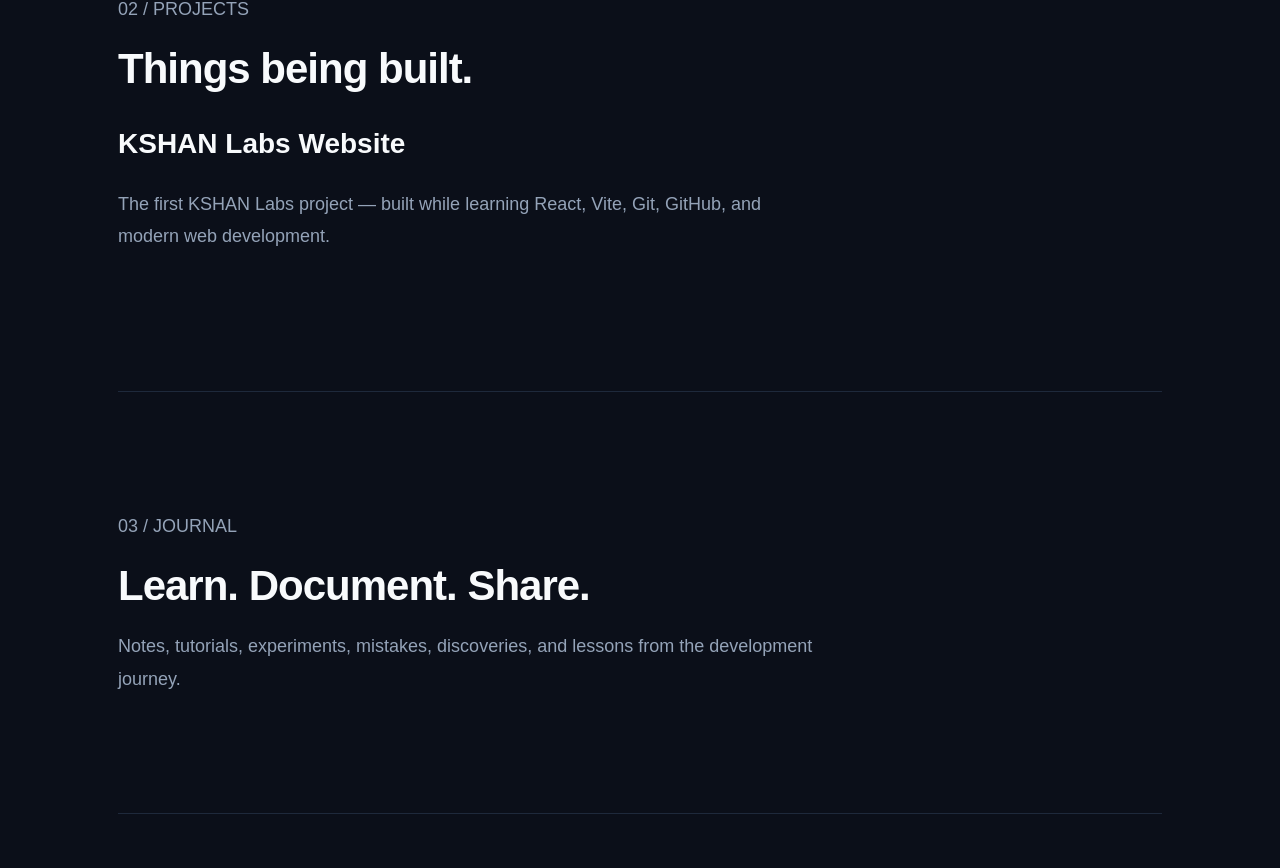
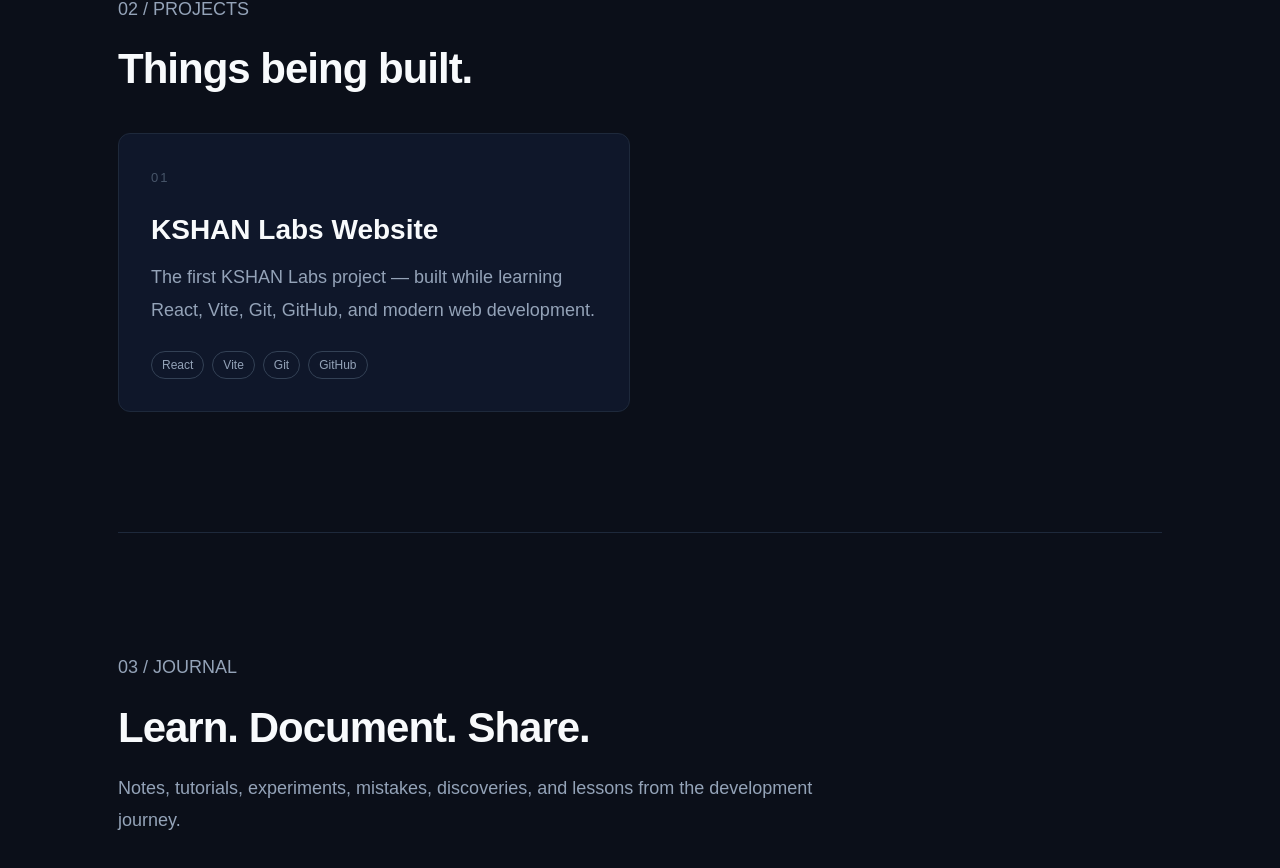
Before and after one commit to Kshan-Labs/kshan-labs-website, a React (Vite) app: page / in a window 1280 px wide. Shown: the part 1353-2221 px from the top of the page. Built offline with nearby package versions, Linux system fonts and the light colour scheme.

Commit message:
Add project card to homepage

```diff
--- a/src/App.jsx
+++ b/src/App.jsx
@@ -50,12 +50,25 @@
   <p>02 / PROJECTS</p>
   <h2>Things being built.</h2>
 
+  <div className="project-grid">
+    <article className="project-card">
+      <p className="project-number">01</p>
+
       <h3>KSHAN Labs Website</h3>
 
       <p>
         The first KSHAN Labs project — built while learning
         React, Vite, Git, GitHub, and modern web development.
       </p>
+
+      <div className="project-tags">
+        <span>React</span>
+        <span>Vite</span>
+        <span>Git</span>
+        <span>GitHub</span>
+      </div>
+    </article>
+  </div>
 </section>
 
       <section id="journal">
--- a/src/index.css
+++ b/src/index.css
@@ -226,3 +226,60 @@
     gap: 8px;
   }
 }
+
+.project-grid {
+  display: grid;
+  grid-template-columns: repeat(2, minmax(0, 1fr));
+  gap: 20px;
+  margin-top: 40px;
+}
+
+.project-card {
+  padding: 32px;
+  border: 1px solid #1e293b;
+  border-radius: 12px;
+  background: #0f172a;
+  transition: transform 0.2s ease, border-color 0.2s ease;
+}
+
+.project-card:hover {
+  transform: translateY(-4px);
+  border-color: #475569;
+}
+
+.project-card .project-number {
+  margin: 0 0 25px;
+  color: #475569;
+  font-size: 13px;
+  letter-spacing: 2px;
+}
+
+.project-card h3 {
+  margin: 0 0 15px;
+  font-size: 28px;
+}
+
+.project-card > p:not(.project-number) {
+  margin: 0;
+}
+
+.project-tags {
+  display: flex;
+  flex-wrap: wrap;
+  gap: 8px;
+  margin-top: 25px;
+}
+
+.project-tags span {
+  padding: 6px 10px;
+  border: 1px solid #334155;
+  border-radius: 999px;
+  color: #94a3b8;
+  font-size: 12px;
+}
+
+@media (max-width: 700px) {
+  .project-grid {
+    grid-template-columns: 1fr;
+  }
+}
```
Lines whose indentation alone changed are shown as unchanged.
